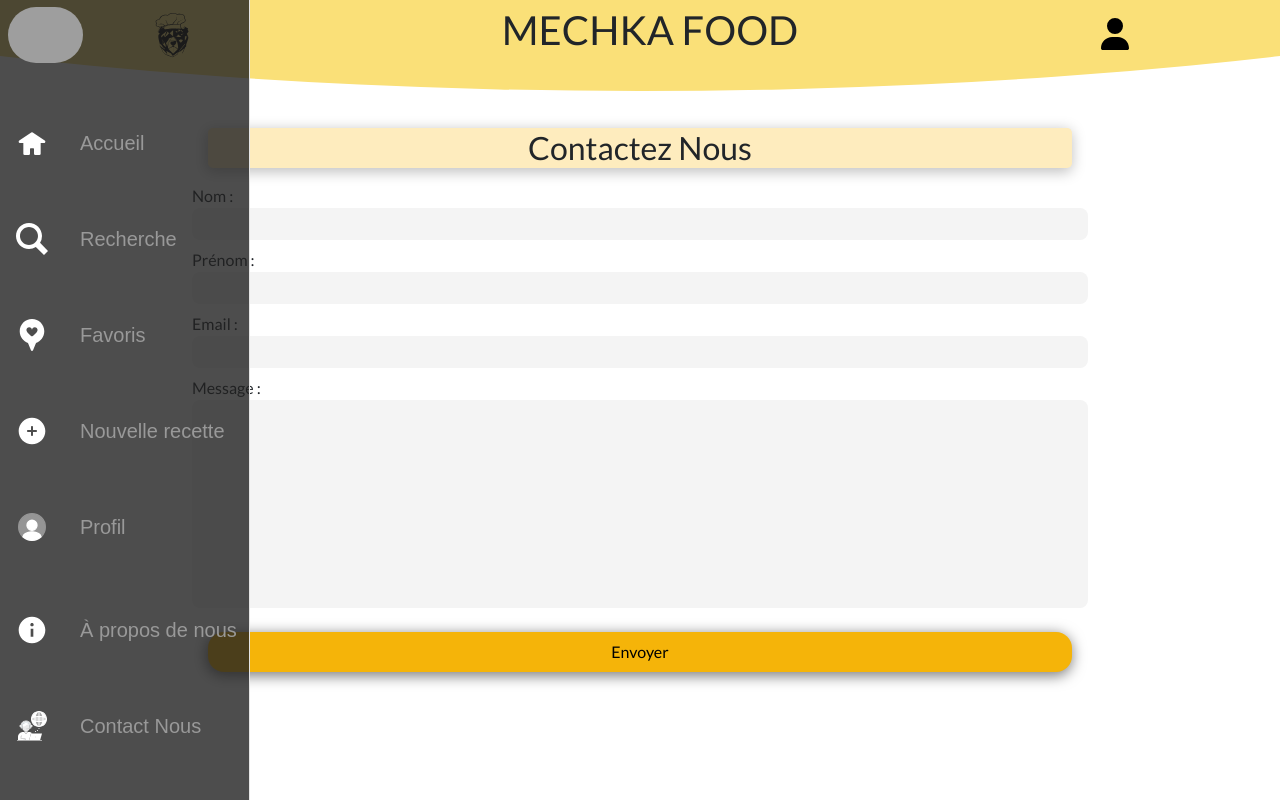
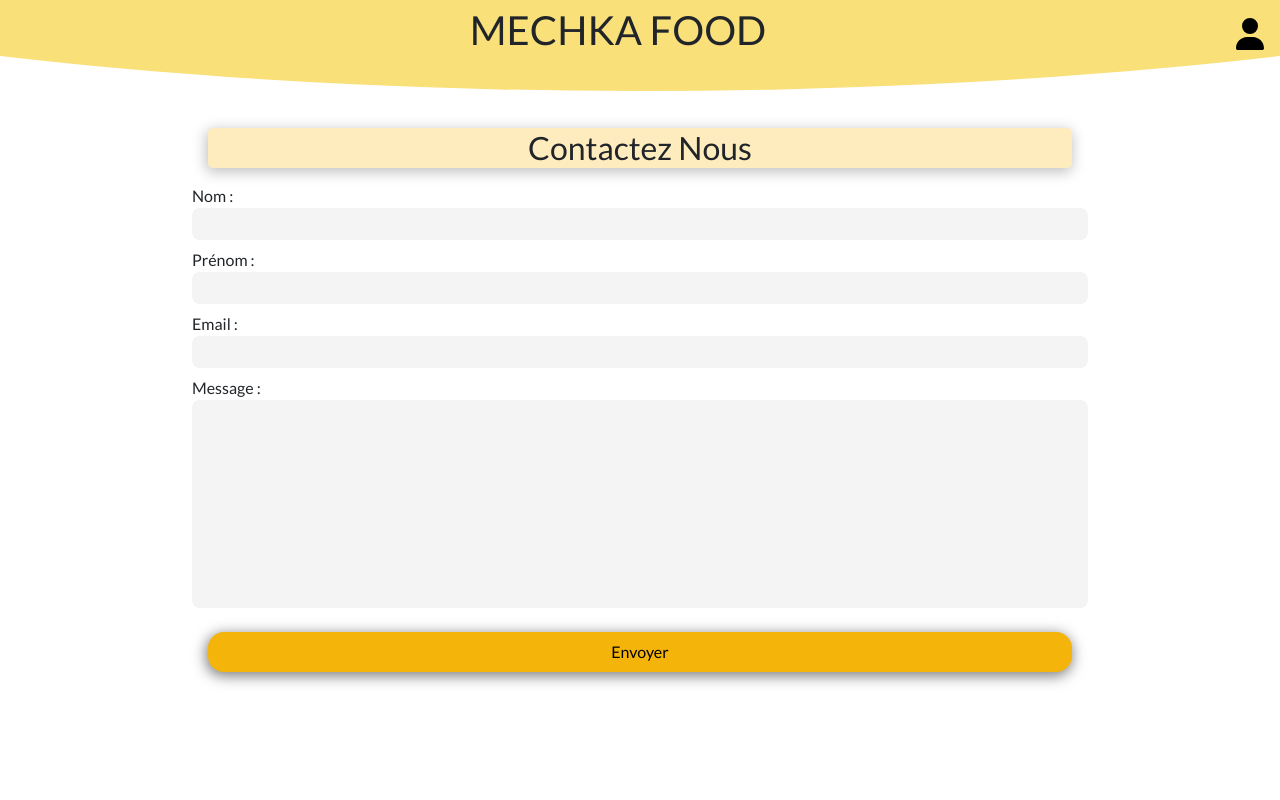
Before and after one commit to WildCodeSchool/Lyon-JS-09-23-P3-mechka-food, a React (Vite) app in the folder frontend/: page /contact in a window 1280 px wide. Built offline with nearby package versions, Linux system fonts and the light colour scheme; grey boxes are pictures that could not be loaded.

Commit message:
US3bis-modif_css_nav_desk_updated

```diff
--- a/frontend/src/components/Header/Header.module.css
+++ b/frontend/src/components/Header/Header.module.css
@@ -14,14 +14,13 @@
   height: 6rem;
   display: flex;
   align-items: center;
-  justify-content: space-around;
+  justify-content: space-between;
   position: relative;
   overflow: hidden;
   margin-bottom: 0.5rem;
 
   text-align: center;
   width: 100%;
-  z-index: 2;
   padding-bottom: 1.8rem;
   &::before {
     content: "";
@@ -53,6 +52,7 @@
 
 .svgProfil {
   height: 2rem;
+  padding-right: 1rem;
 }
 
 .svgLink {
@@ -69,3 +69,9 @@
   fill: #f5b409;
   width: 100%;
 }
+
+@media screen and (width > 768px) {
+  .svgLogo {
+    display: none;
+  }
+}
--- a/frontend/src/components/Navbar/Navbar.jsx
+++ b/frontend/src/components/Navbar/Navbar.jsx
@@ -1,102 +1,13 @@
 import { Link } from "react-router-dom";
 import styles from "./Navbar.module.css";
-import logo from "../../assets/svg/LOGO_MECHKA_FOOD.svg";
 import home from "../../assets/svg/HomeMobile.svg";
 import search from "../../assets/svg/search.svg";
 import plus from "../../assets/svg/Plus.svg";
 import About from "../../assets/svg/About.svg";
 import favoris from "../../assets/svg/Favoris.svg";
-import homeDesktop from "../../assets/svg/HomeDesktop.svg";
-import SearchDescktop from "../../assets/svg/SearchDesktop.svg";
-import FavorisDesktop from "../../assets/svg/FavorisDesktop.svg";
-import PlusDesktop from "../../assets/svg/PlusDesktop.svg";
-import ProfileDesktop from "../../assets/svg/ProfileDesktop.svg";
-import AboutDesktop from "../../assets/svg/AboutDesktop.svg";
-import ContactDesktop from "../../assets/svg/ContactDesktop.svg";
 
 export default function Navbar() {
   return (
-    <>
-      <div className={styles.Navbarcontainer}>
-        <nav className={styles.mainmenu}>
-          <ul>
-            <img className={styles.logo} src={logo} alt="logo of application" />
-            <li className={styles.linav}>
-              <Link to="/">
-                <img
-                  className={styles.Navbaricon}
-                  src={homeDesktop}
-                  alt="icon home"
-                />
-                <span className={styles.navtext}>Accueil</span>
-              </Link>
-            </li>
-            <li className={styles.linav}>
-              <Link to="/recipes/search">
-                <img
-                  className={styles.Navbaricon}
-                  src={SearchDescktop}
-                  alt="icon search"
-                />
-                <span className={styles.navtext}>Recherche</span>
-              </Link>
-            </li>
-            <li className={styles.linav}>
-              <Link to="/">
-                <img
-                  className={styles.Navbaricon}
-                  src={FavorisDesktop}
-                  alt="icon favoris"
-                />
-                <span className={styles.navtext}>Favoris</span>
-              </Link>
-            </li>
-            <li className={styles.linav}>
-              <Link to="/">
-                <img
-                  className={styles.Navbaricon}
-                  src={PlusDesktop}
-                  alt="icon new post"
-                />
-                <span className={styles.navtext}>Nouvelle recette</span>
-              </Link>
-            </li>
-            <li className={styles.linav}>
-              <Link to="/">
-                <img
-                  className={styles.Navbaricon}
-                  src={ProfileDesktop}
-                  alt="icon profile"
-                />
-                <span className={styles.navtext}>Profil</span>
-              </Link>
-            </li>
-          </ul>
-          <ul className={styles.logout}>
-            <li className={styles.linav}>
-              <Link to="/">
-                <img
-                  className={styles.naviconbas}
-                  src={AboutDesktop}
-                  alt="icon about us"
-                />
-                <span className={styles.navtext}>À propos de nous</span>
-              </Link>
-            </li>
-            <li className={styles.linav}>
-              <Link to="/contact">
-                <img
-                  className={styles.naviconbas}
-                  src={ContactDesktop}
-                  alt="icon contact us"
-                />
-                <span className={styles.navtext}>Contact Nous</span>
-              </Link>
-            </li>
-          </ul>
-        </nav>
-      </div>
-      {/* navbar pour version mobile  */}
     <nav className={styles.menumobile}>
       <ul>
         <li className={styles.iconMobile}>
@@ -130,6 +41,5 @@ export default function Navbar() {
         </li>
       </ul>
     </nav>
-    </>
   );
 }
--- a/frontend/src/components/Navbar/Navbar.module.css
+++ b/frontend/src/components/Navbar/Navbar.module.css
@@ -185,7 +185,7 @@ nav.main-menu li.active > a,
 /* Styles pour les appareils desktop */
 @media (min-width: 767px) {
   .mainmenu {
-    /* display: none; */
+    display: none;
   }
   .menumobile {
     display: none;
--- a/frontend/src/components/recipesCarrouselHome/RecipesCarrousel.module.css
+++ b/frontend/src/components/recipesCarrouselHome/RecipesCarrousel.module.css
@@ -9,20 +9,13 @@
 
 .carouselGlobal {
   display: flex;
-  height: 17rem;
+  height: 90%;
   justify-content: center;
   align-self: center;
 }
 
 @media screen and (width > 768px) {
-  .carouselImageTitle {
-    background-color: transparent;
-    font-size: 1.5rem;
-  }
   .carouselGlobal {
-    display: flex;
-    justify-content: center;
-    align-items: center;
-    height: 100%;
+    display: none;
   }
 }
--- a/frontend/src/components/recipesCarrouselHome/RecipesCarrouselCard.module.css
+++ b/frontend/src/components/recipesCarrouselHome/RecipesCarrouselCard.module.css
@@ -1,7 +1,7 @@
 .carrouselCardPosition {
   display: flex;
   justify-content: center;
-  padding: 1rem;
+  padding: 2rem;
   align-items: center;
 }
 
--- /dev/null
+++ b/frontend/src/components/sidebar/Sidebar.jsx
@@ -0,0 +1,67 @@
+import { useState } from "react";
+import { Link } from "react-router-dom";
+import styles from "./Sidebar.module.css";
+
+export default function Sidebar() {
+  /* ----------PERMET D'AFFICHER LE MENU AU CHANGEMENT DU STATE-----------*/
+  const [isActive, setIsActive] = useState(false);
+  const toggle = () => {
+    setIsActive(!isActive);
+  };
+
+  return (
+    <>
+      <section
+        className={`${styles.sidebar} ${isActive ? styles.activeSidebar : ""}`}
+      >
+        <div className={styles.topPosition}>
+          <img
+            className={styles.logoMechka}
+            src="./src/assets/svg/LOGO_MECHKA_FOOD.svg"
+            alt="logo of application"
+          />
+          <button className={styles.closeButton} type="button" onClick={toggle}>
+            <img
+              src="./src/assets/images/icone-close.png"
+              alt="Fermer menu"
+              className={styles.iconeClose}
+            />
+          </button>
+        </div>
+
+        <Link className={styles.link} to="/">
+          <span className={styles.navtext}>Accueil</span>
+        </Link>
+
+        <Link className={styles.link} to="/recipes/search">
+          <span className={styles.navtext}>Recherche</span>
+        </Link>
+
+        <Link className={styles.link} to="/">
+          <span className={styles.navtext}>Favoris</span>
+        </Link>
+
+        <Link className={styles.link} to="/">
+          <span className={styles.navtext}>Nouvelle recette</span>
+        </Link>
+
+        <Link className={styles.link} to="/">
+          <span className={styles.navtext}>Profil</span>
+        </Link>
+
+        <Link className={styles.link} to="/">
+          <span className={styles.navtext}>À propos de nous</span>
+        </Link>
+
+        <Link className={styles.link} to="/contact">
+          <span className={styles.navtext}>Contactez Nous</span>{" "}
+        </Link>
+      </section>
+      <div className={styles.positionOpenButton}>
+        <button type="button" onClick={toggle} className={styles.openButton}>
+          <img src="./src/assets/svg/icone-menu.svg" alt="Ouvrir menu" />
+        </button>
+      </div>
+    </>
+  );
+}
--- /dev/null
+++ b/frontend/src/components/sidebar/Sidebar.module.css
@@ -0,0 +1,106 @@
+/*-------------------------APPARENCE GLOBAL DU MENU----------------------------------*/
+
+.sidebar {
+  height: 100%;
+  width: 0;
+  position: fixed;
+  z-index: 1;
+  top: 0;
+  left: 0;
+  background-color: #111;
+  overflow-x: hidden;
+  padding-top: 0.5rem;
+  transition: 0.5s;
+  display: flex;
+  flex-direction: column;
+}
+
+.activeSidebar {
+  height: 100%;
+  width: 20rem;
+  position: fixed;
+  z-index: 1;
+  top: 0;
+  left: 0;
+  background-color: #111;
+  overflow-x: hidden;
+  padding-top: 0.5rem;
+  transition: 0.5s;
+  display: flex;
+  flex-direction: column;
+  border-radius: 0 2rem 2rem 0;
+}
+
+/*-------------POSITION BOUTON OUVERTURE DU MENU-----------------*/
+
+.positionOpenButton {
+  width: 2rem;
+  display: flex;
+  justify-content: center;
+  position: absolute;
+  top: 0;
+}
+
+.openButton {
+  width: 2rem;
+  border: none;
+  background-color: #fae078;
+  padding-left: 1rem;
+  padding-top: 0.25rem;
+}
+
+/*-------------POSITION DU LOGO ET BOUTON FERMER--------------*/
+.topPosition {
+  display: flex;
+  justify-content: space-between;
+}
+.logoMechka {
+  width: 4rem;
+  padding-bottom: 1rem;
+}
+
+.closeButton {
+  border: none;
+  background-color: #111;
+  padding-right: 0.5rem;
+}
+
+.iconeClose {
+  height: 3rem;
+}
+
+/*--------------POSITION ET STYLE DES LIENS------------------*/
+
+.link {
+  display: flex;
+  align-items: center;
+  text-decoration: none;
+  padding-left: 1rem;
+  margin-top: 2rem;
+  font-size: 1.5rem;
+  color: white;
+  width: 20rem;
+  height: 6rem;
+}
+
+.link:hover {
+  color: black;
+  background-color: #fae078;
+  width: 20rem;
+}
+
+/*-------------MEDIA QUERIES----------*/
+
+@media screen and (width < 768px) {
+  .sidebar {
+    display: none;
+  }
+
+  .activeSidebar {
+    display: none;
+  }
+
+  .positionOpenButton {
+    display: none;
+  }
+}
--- a/frontend/src/pages/home/Home.jsx
+++ b/frontend/src/pages/home/Home.jsx
@@ -2,11 +2,13 @@ import RecipesCarrousel from "../../components/recipesCarrouselHome/RecipesCarro
 import RecipeContainer from "../../components/recipesHome/RecipeContainer";
 import Header from "../../components/Header/Header";
 import Navbar from "../../components/Navbar/Navbar";
+import Sidebar from "../../components/sidebar/Sidebar";
 
 function Home() {
   return (
     <div className="Home">
       <Header />
+      <Sidebar />
       <Navbar />
       <RecipesCarrousel />
       <RecipeContainer />
```
Also changed, not shown: frontend/src/assets/images/icone-close.png (added), frontend/src/assets/svg/icone-menu.svg (added). Lines whose indentation alone changed are shown as unchanged.
